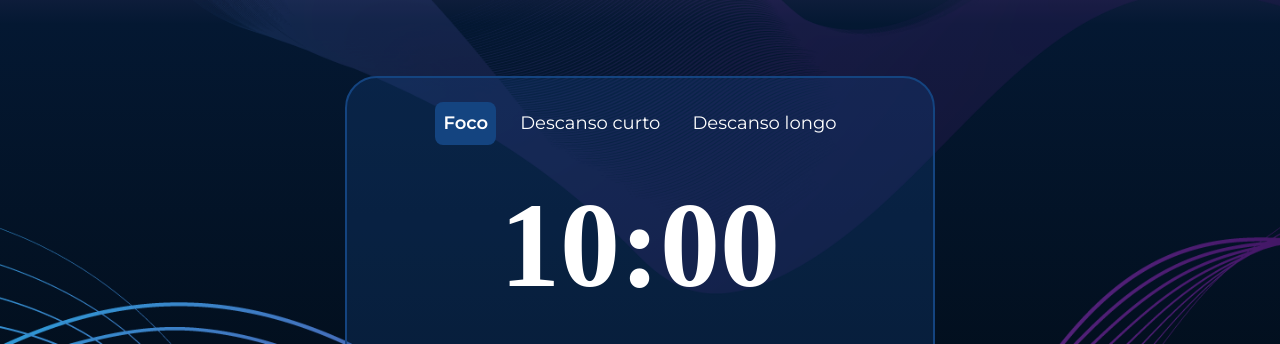
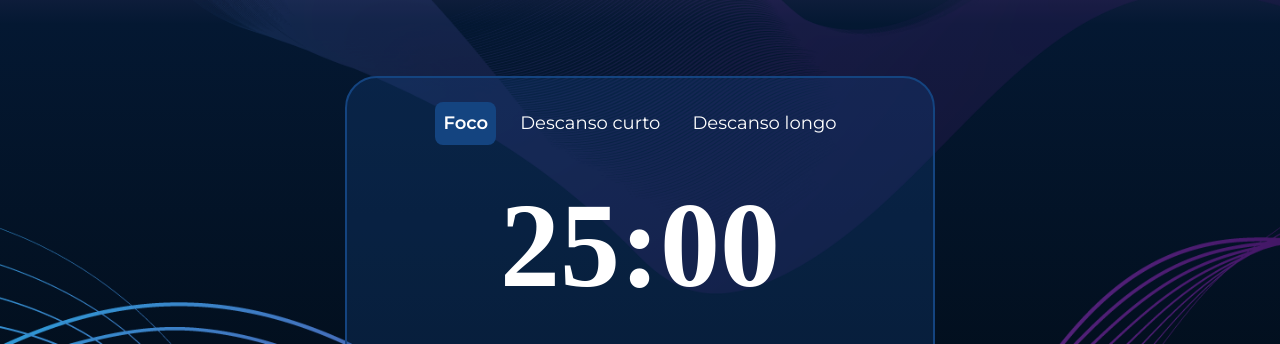
Before and after one commit to TalesPalma/Pomodoro-Js-dom, a plain HTML site: page index.html in a window 1280 px wide. Shown: the part 548-892 px from the top of the page. Drawn offline with nearby package versions, Linux system fonts and the light colour scheme; a web font is replaced by a local one.

Commit message:
Erro corrigido no html

```diff
--- a/index.html
+++ b/index.html
@@ -49,7 +49,7 @@
                 </ul>
                 <div id="timer" class="app__card-timer">
                     <div class="app__card-timer">
-                        <span class="app__card-timer-seconds">10:00</span>
+                        <span class="app__card-timer-seconds">25:00</span>
                     </div>
                 </div>
                 <ul class="app__card-list">
```
